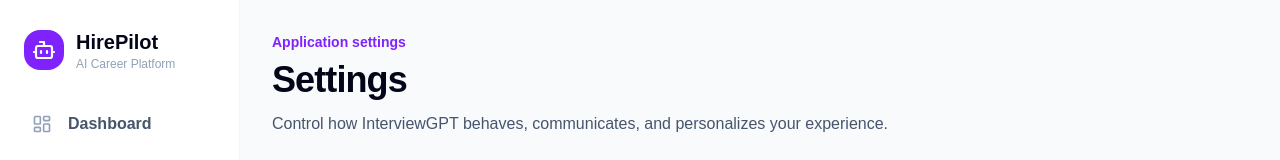
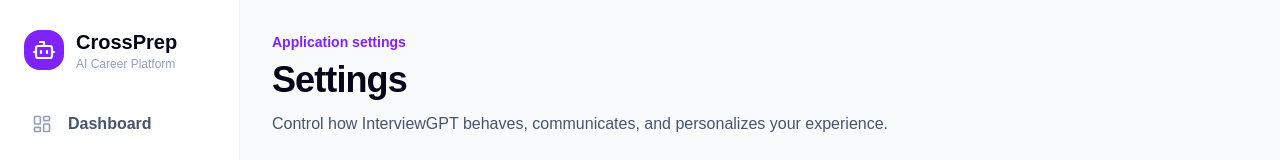
Before and after one commit to A-arnaavv/CrossPrep, a Next.js app in the folder frontend/: page /settings in a window 1280 px wide. Shown: the top 160 px of the page. Built offline with nearby package versions, Linux system fonts and the light colour scheme; no server answers.

Commit message:
Fixed Naming

```diff
--- a/frontend/components/layout/sidebar.tsx
+++ b/frontend/components/layout/sidebar.tsx
@@ -89,7 +89,7 @@ export default function Sidebar() {
 
           <div>
             <div className="text-xl font-bold text-slate-950">
-              HirePilot
+              CrossPrep
             </div>
 
             <div className="text-xs text-slate-400">
```
